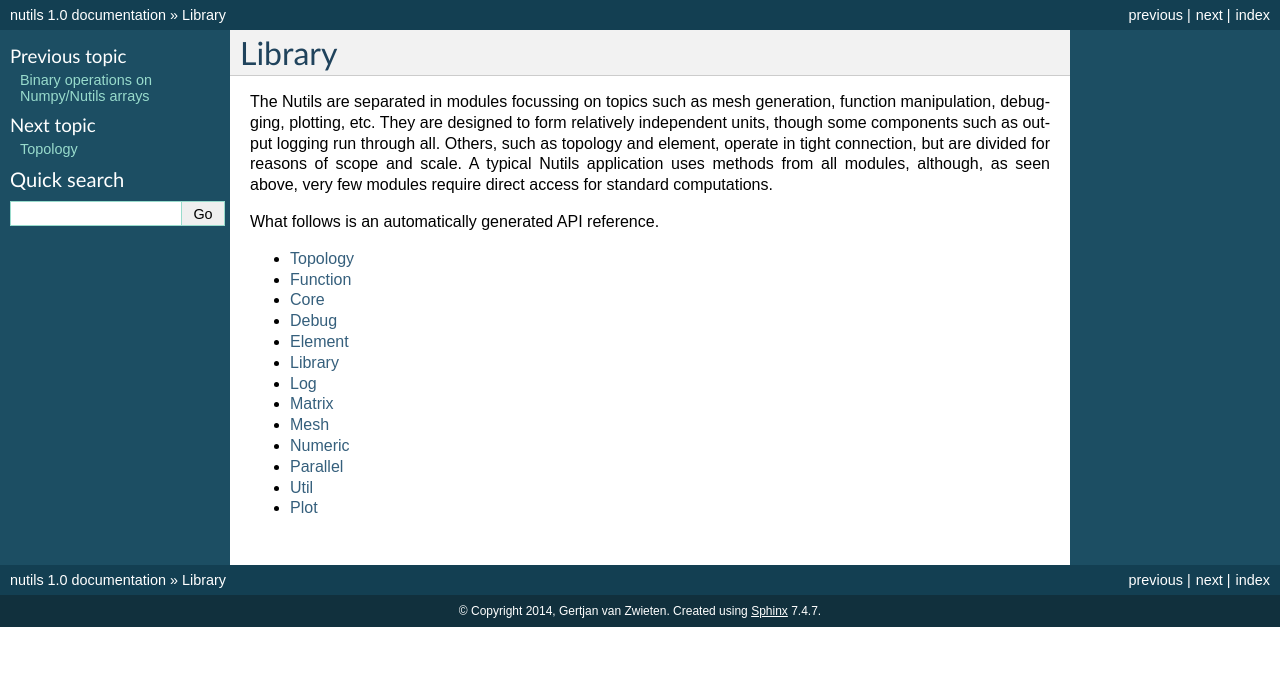
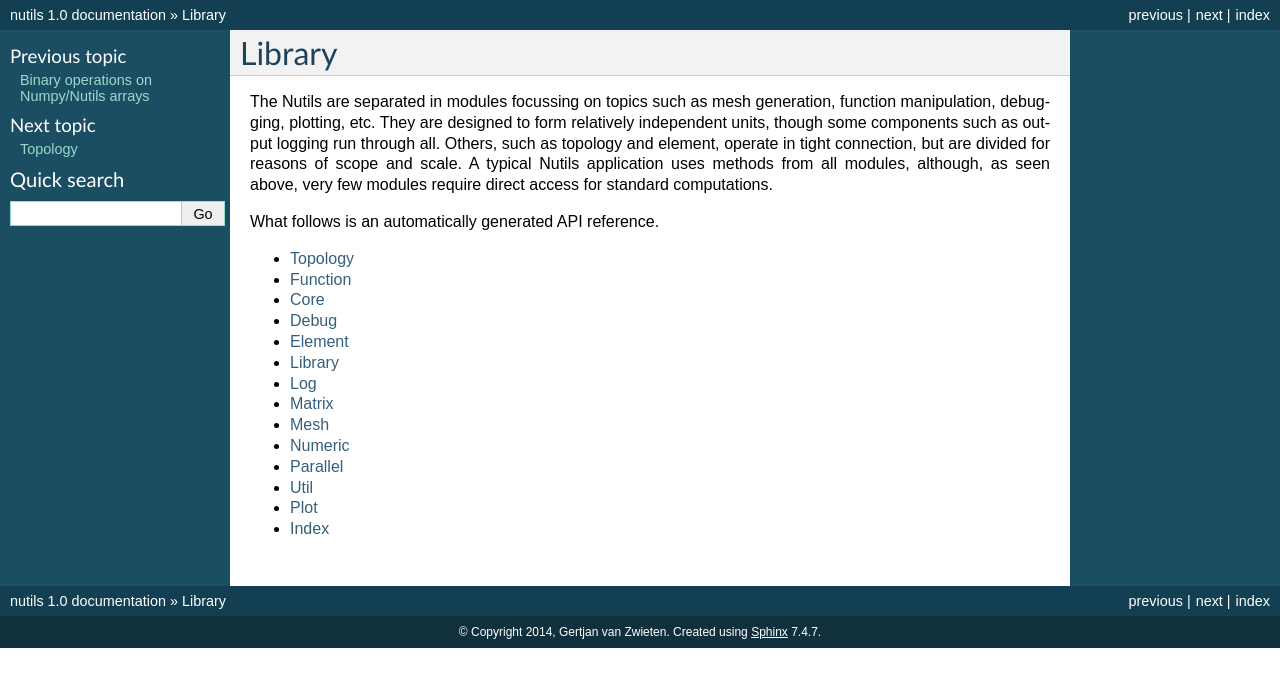
Before and after one commit to evalf/nutils, a Sphinx documentation site: the page built from docs/library.rst, in a window 1280 px wide. Shown: the top 687 px of the page. Built offline with Sphinx 7.4.7, drawn with Linux system fonts in a browser that asks for light colours.

Commit message:
docs: add index module

```diff
--- a/docs/library.rst
+++ b/docs/library.rst
@@ -27,3 +27,4 @@ What follows is an automatically generated API reference.
    library/parallel
    library/util
    library/plot
+   library/index
--- /dev/null
+++ b/docs/library/index.rst
@@ -0,0 +1,4 @@
+Index
+=====
+
+.. automodule:: nutils.index
```
